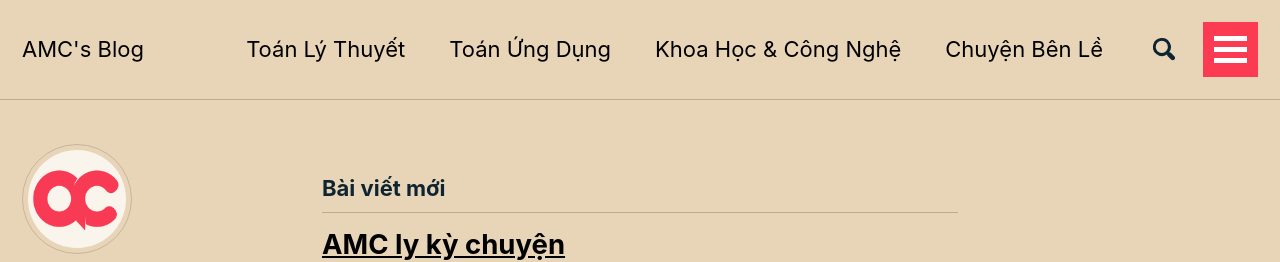
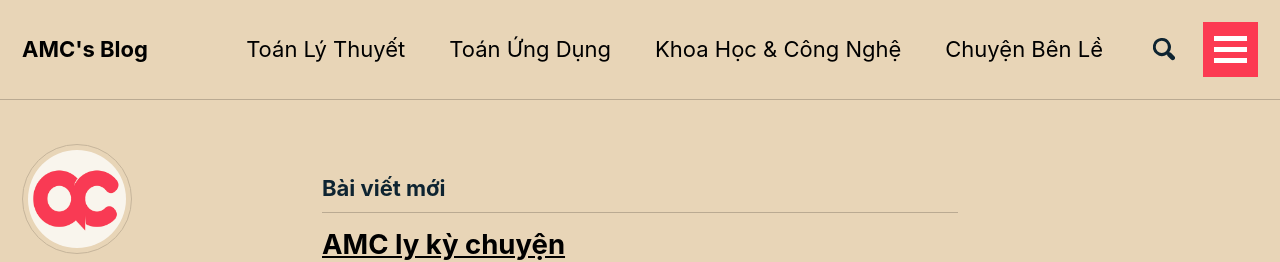
Before and after one commit to iamvon/testvon.github.io, a Jekyll site: the page built from index.html, in a window 1280 px wide. Shown: the top 262 px of the page. Built offline with Jekyll 4.4.1, drawn with Linux system fonts in a browser that asks for light colours; nearby versions of some CDN libraries; a script bundle is joined from its source files by our own code; the list of posts is cut into pages by our own code.

Commit message:
Update _masthead.scss

```diff
--- a/_sass/minimal-mistakes/_masthead.scss
+++ b/_sass/minimal-mistakes/_masthead.scss
@@ -5,16 +5,22 @@
 .masthead {
   position: relative;
   border-bottom: 1px solid $border-color;
-  -webkit-animation: intro 0.3s both;
-          animation: intro 0.3s both;
+  -webkit-animation: $intro-transition;
+  animation: $intro-transition;
   -webkit-animation-delay: 0.15s;
-          animation-delay: 0.15s;
+  animation-delay: 0.15s;
   z-index: 20;
 
   &__inner-wrap {
-    // @include container;
     @include clearfix;
-    padding: 1em 1em 1em;
+    margin-left: auto;
+    margin-right: auto;
+    padding: 1em;
+    max-width: 100%;
+    display: -webkit-box;
+    display: flex;
+    -webkit-box-pack: justify;
+    justify-content: space-between;
     font-family: $sans-serif-narrow;
 
     @include breakpoint($x-large) {
@@ -31,7 +37,31 @@
   }
 }
 
+.site-title {
+  display: -webkit-box;
+  display: flex;
+  padding: 0.5rem 0;
+  align-self: stretch;
+  -webkit-box-align: center;
+  align-items: center;
+  font-weight: bold;
+  z-index: 20;
+}
+
 .masthead__menu {
+  float: left;
+  margin-left: 0;
+  margin-right: 0;
+  width: 100%;
+  clear: both;
+
+  .site-nav {
+    margin-left: 0;
+
+    @include breakpoint($small) {
+      float: right;
+    }
+  }
 
   ul {
     margin: 0;
```
